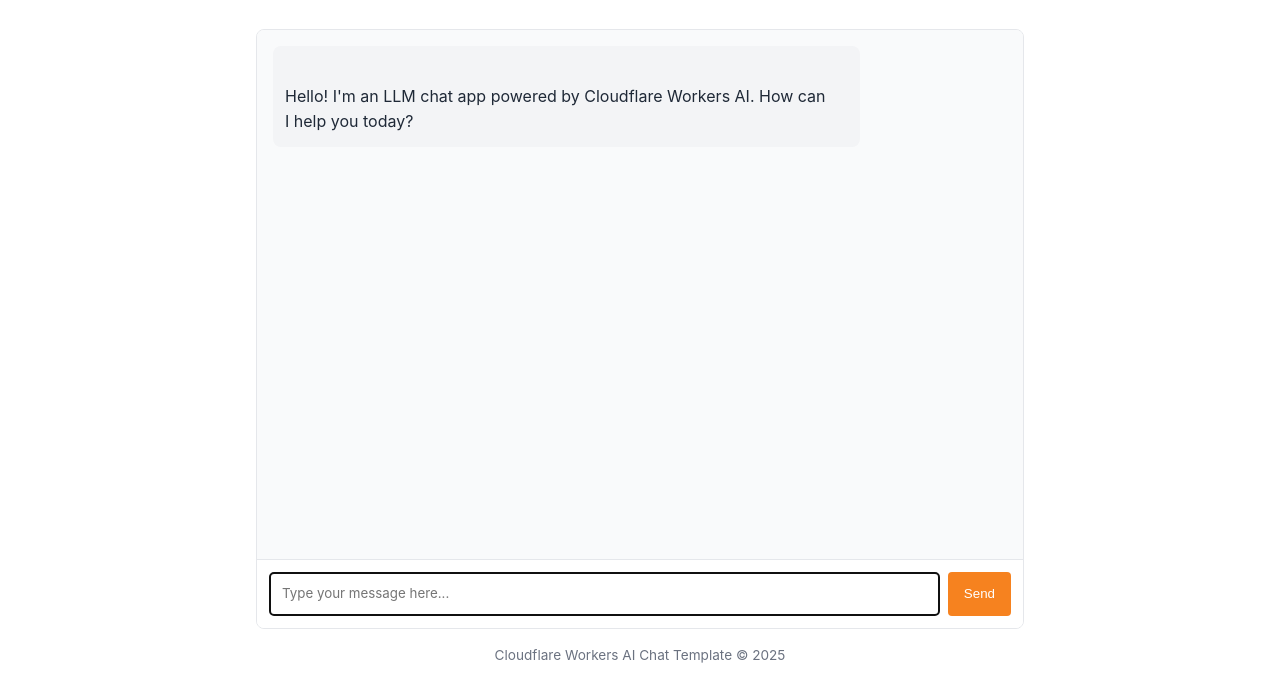
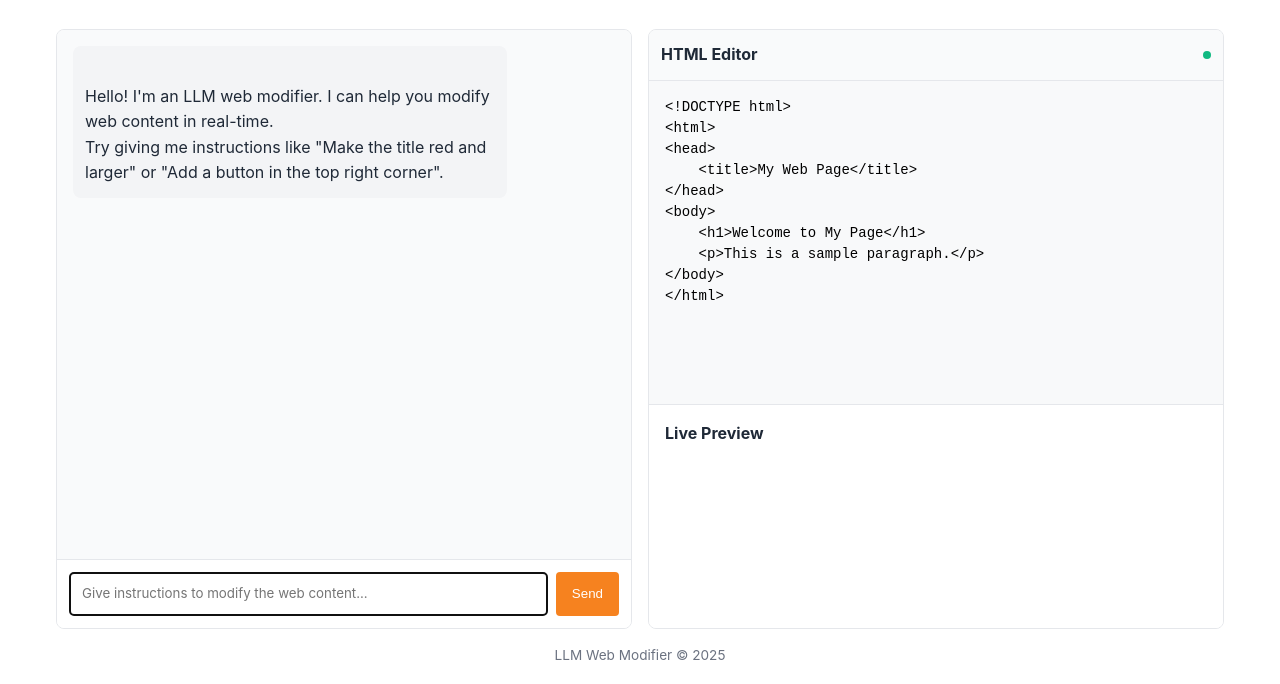
Before and after one commit to mizulegendsstudios/webiar, a website: page public/index.html in a window 1280 px wide. Shown: the part 116-800 px from the top of the page. Drawn offline with Linux system fonts and the light colour scheme.

Commit message:
Revise index.html for LLM Web Modifier
Updated the HTML structure and styles for the LLM Web Modifier application, enhancing the layout and functionality.

```diff
--- a/public/index.html
+++ b/public/index.html
@@ -3,7 +3,7 @@
     <head>
         <meta charset="UTF-8" />
         <meta name="viewport" content="width=device-width, initial-scale=1.0" />
-		<title>LLM Chat App</title>
+        <title>LLM Web Modifier</title>
         <style>
             :root {
                 --primary-color: #f6821f;
@@ -14,6 +14,8 @@
                 --text-light: #6b7280;
                 --user-msg-bg: #fff2e6;
                 --assistant-msg-bg: #f3f4f6;
+                --code-bg: #f8f9fa;
+                --code-border: #dee2e6;
             }
 
             * {
@@ -28,7 +30,7 @@
                     Cantarell, sans-serif;
                 line-height: 1.6;
                 color: var(--text-color);
-				max-width: 800px;
+                max-width: 1200px;
                 margin: 0 auto;
                 padding: 1rem;
             }
@@ -45,11 +47,17 @@
                 color: var(--primary-color);
             }
 
+            .main-container {
+                display: grid;
+                grid-template-columns: 1fr 1fr;
+                gap: 1rem;
+                height: calc(100vh - 200px);
+                min-height: 500px;
+            }
+
             .chat-container {
                 display: flex;
                 flex-direction: column;
-				height: calc(100vh - 200px);
-				min-height: 400px;
                 border: 1px solid var(--border-color);
                 border-radius: 8px;
                 overflow: hidden;
@@ -134,26 +142,93 @@
                 display: block;
             }
 
+            .web-editor {
+                display: flex;
+                flex-direction: column;
+                border: 1px solid var(--border-color);
+                border-radius: 8px;
+                overflow: hidden;
+            }
+
+            .editor-header {
+                padding: 0.75rem;
+                background-color: var(--light-bg);
+                border-bottom: 1px solid var(--border-color);
+                display: flex;
+                justify-content: space-between;
+                align-items: center;
+            }
+
+            .editor-title {
+                font-weight: bold;
+                color: var(--text-color);
+            }
+
+            .code-editor {
+                flex: 1;
+                font-family: 'Courier New', monospace;
+                font-size: 14px;
+                line-height: 1.5;
+                padding: 1rem;
+                background-color: var(--code-bg);
+                border: none;
+                resize: none;
+                outline: none;
+                white-space: pre-wrap;
+                overflow-y: auto;
+            }
+
+            .preview-container {
+                padding: 1rem;
+                background-color: white;
+                border-top: 1px solid var(--border-color);
+                min-height: 200px;
+                overflow: auto;
+            }
+
+            .preview-title {
+                font-weight: bold;
+                color: var(--text-color);
+                margin-bottom: 0.5rem;
+            }
+
             footer {
                 margin-top: 1rem;
                 text-align: center;
                 font-size: 0.85rem;
                 color: var(--text-light);
             }
+
+            .status-indicator {
+                display: inline-block;
+                width: 8px;
+                height: 8px;
+                border-radius: 50%;
+                margin-left: 0.5rem;
+            }
+
+            .status-online {
+                background-color: #10b981;
+            }
+
+            .status-offline {
+                background-color: #ef4444;
+            }
         </style>
     </head>
     <body>
         <header>
-			<h1>Cloudflare AI Chat</h1>
-			<p>Powered by Cloudflare Workers AI</p>
+            <h1>LLM Web Modifier</h1>
+            <p>Modify web content in real-time with AI</p>
         </header>
 
+        <div class="main-container">
             <div class="chat-container">
                 <div id="chat-messages" class="chat-messages">
                     <div class="message assistant-message">
                         <p>
-						Hello! I'm an LLM chat app powered by Cloudflare Workers AI. How can
-						I help you today?
+                            Hello! I'm an LLM web modifier. I can help you modify web content in real-time.
+                            Try giving me instructions like "Make the title red and larger" or "Add a button in the top right corner".
                         </p>
                     </div>
                 </div>
@@ -165,7 +240,7 @@
                 <div class="message-input">
                     <textarea
                         id="user-input"
-					placeholder="Type your message here..."
+                        placeholder="Give instructions to modify the web content..."
                         rows="1"
                         autofocus
                     ></textarea>
@@ -173,8 +248,35 @@
                 </div>
             </div>
 
+            <div class="web-editor">
+                <div class="editor-header">
+                    <span class="editor-title">HTML Editor</span>
+                    <span class="status-indicator status-online" id="connection-status"></span>
+                </div>
+                <textarea
+                    id="html-editor"
+                    class="code-editor"
+                    placeholder="Edit HTML content here..."
+                    rows="10"
+                >&lt;!DOCTYPE html&gt;
+&lt;html&gt;
+&lt;head&gt;
+    &lt;title&gt;My Web Page&lt;/title&gt;
+&lt;/head&gt;
+&lt;body&gt;
+    &lt;h1&gt;Welcome to My Page&lt;/h1&gt;
+    &lt;p&gt;This is a sample paragraph.&lt;/p&gt;
+&lt;/body&gt;
+&lt;/html&gt;</textarea>
+                <div class="preview-container">
+                    <div class="preview-title">Live Preview</div>
+                    <iframe id="preview-frame" style="width: 100%; height: 100%; border: none;"></iframe>
+                </div>
+            </div>
+        </div>
+
         <footer>
-			<p>Cloudflare Workers AI Chat Template &copy; 2025</p>
+            <p>LLM Web Modifier &copy; 2025</p>
         </footer>
 
         <!-- Chat app script -->
```
Lines whose indentation alone changed are shown as unchanged.
